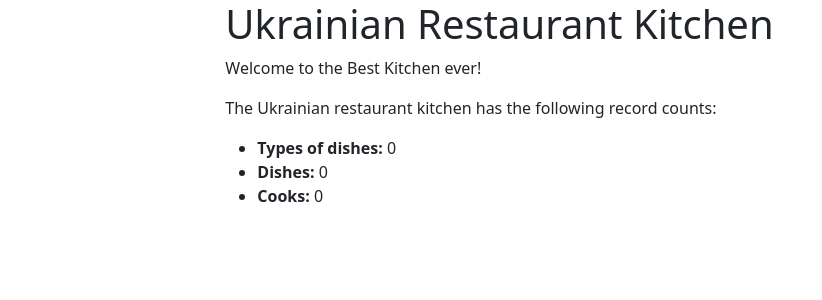
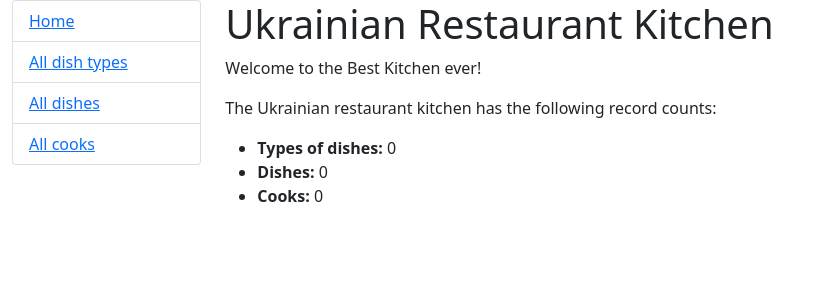
Before and after one commit to RabenkoYevhenii/py-website-kitchen-restaurant, a Django app: page / in a window 1280 px wide. Shown: the top 300 px of the page, without its empty margins (0-822 px from the left). Run offline with Django 4.2, Linux system fonts and the light colour scheme; data that the repository does not hold is empty.

Commit message:
add sidebar

```diff
--- a/py_website_kitchen_restaurant/urls.py
+++ b/py_website_kitchen_restaurant/urls.py
@@ -35,3 +35,6 @@ urlpatterns = [
     path("dish/<int:pk>/", DishDetailView.as_view(), name="dish-detail"),
     path("cook/<int:pk>/", CookDetailView.as_view(), name="cook-detail")
 ]
+
+
+app_name = "kitchen_restaurant"
--- a/templates/base.html
+++ b/templates/base.html
@@ -19,7 +19,7 @@
         <div class="col-sm-2">
 
             {% block sidebar %}
-
+              {% include "includes/sidebar.html" %}
             {% endblock %}
 
         </div>
--- /dev/null
+++ b/templates/includes/sidebar.html
@@ -0,0 +1,6 @@
+<ul class="sidebar-nav list-group">
+  <li class="list-group-item"><a href="{% url 'index' %}">Home</a></li>
+  <li class="list-group-item"><a href="{% url 'dish-types-list' %}">All dish types</a></li>
+  <li class="list-group-item"><a href="{% url 'dishes-list' %}">All dishes</a></li>
+  <li class="list-group-item"><a href="{% url 'cooks-list' %}">All cooks</a></li>
+</ul>
```
